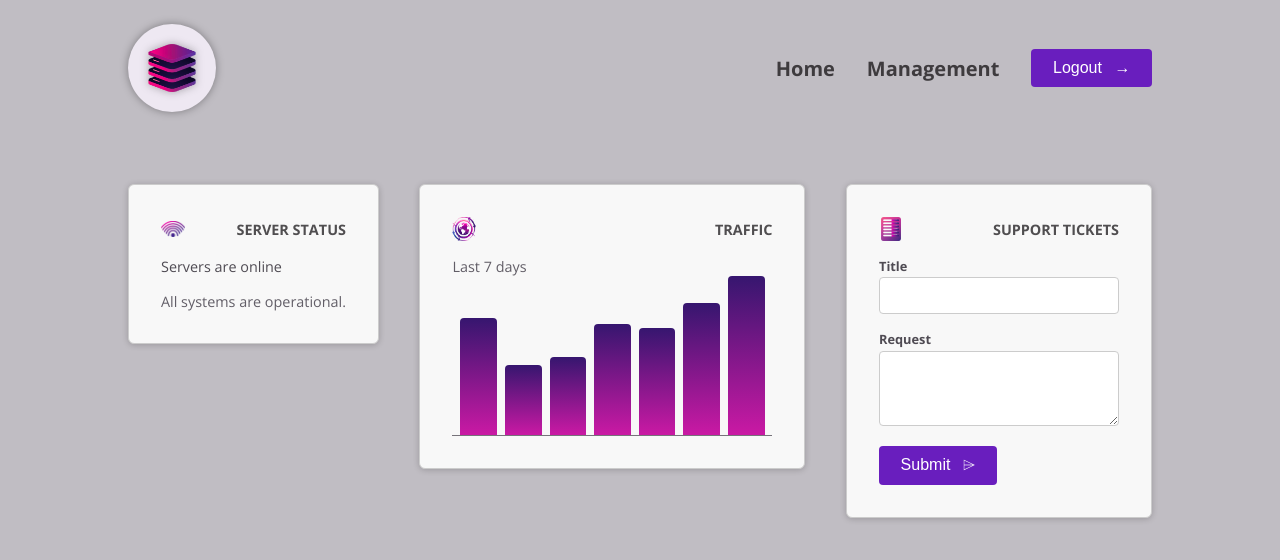
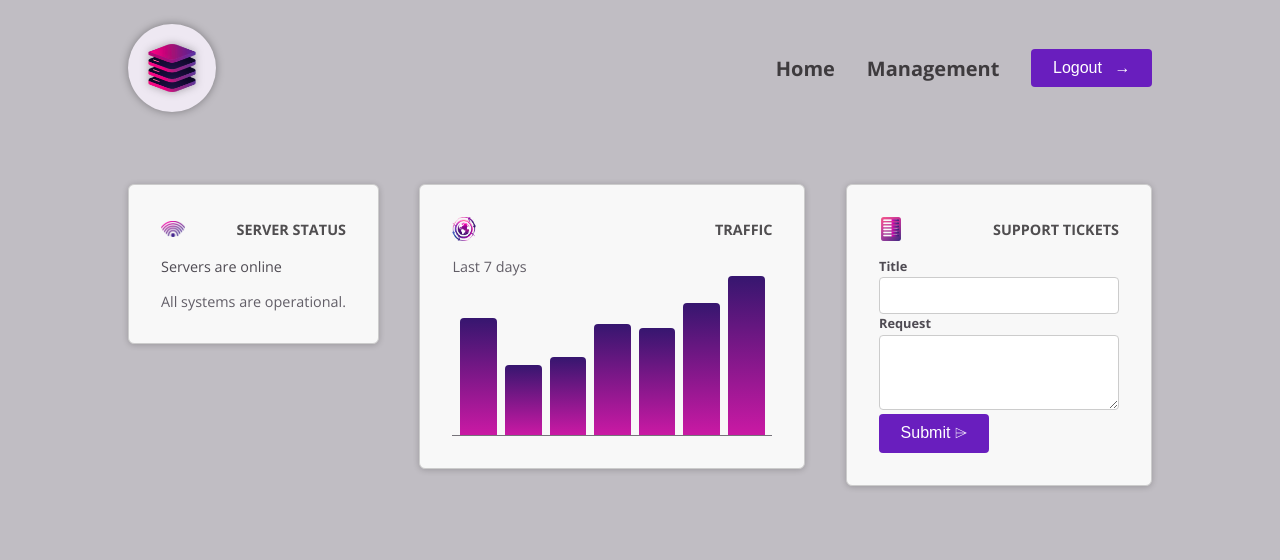
Before and after one commit to RichBurman/angular-component-deep-dive, an Angular app: page / in a window 1280 px wide. Shown: the top 560 px of the page. Built offline with nearby package versions, Linux system fonts and the light colour scheme.

Commit message:
feat: implement control component for form inputs and update button icon projection

```diff
--- a/src/app/dashboard/tickets/new-ticket/new-ticket.component.html
+++ b/src/app/dashboard/tickets/new-ticket/new-ticket.component.html
@@ -1,16 +1,14 @@
 <form>
-    <p>
-      <label>Title</label>
+    <app-control label="Title">
       <input name="title" id="title" />
-    </p>
-    <p>
-      <label>Request</label>
+    </app-control>
+    <app-control label="Request">
       <textarea name="request" id="request" rows="3"></textarea>
-    </p>
+    </app-control>
     <p>
       <button appButton>
           Submit
-          <span class="icon">⌲</span>
+          <span ngProjectAs="icon">⌲</span>
       </button>
     </p>
   </form>
--- a/src/app/dashboard/tickets/new-ticket/new-ticket.component.ts
+++ b/src/app/dashboard/tickets/new-ticket/new-ticket.component.ts
@@ -1,9 +1,10 @@
 import { Component } from '@angular/core';
+import { ControlComponent } from "../../../shared/control/control.component";
 
 @Component({
   selector: 'app-new-ticket',
   standalone: true,
-  imports: [],
+  imports: [ControlComponent],
   templateUrl: './new-ticket.component.html',
   styleUrl: './new-ticket.component.css'
 })
--- a/src/app/header/header.component.html
+++ b/src/app/header/header.component.html
@@ -14,7 +14,7 @@
         <li>
           <button appButton>
             Logout
-            <span class="icon">→</span>
+            <span ngProjectAs="icon">→</span>
           </button>
         </li>
       </ul>
--- a/src/app/shared/button/button.component.html
+++ b/src/app/shared/button/button.component.html
@@ -1,4 +1,6 @@
 <span>
     <ng-content />
 </span>
-    <ng-content select=".icon" />
+<span class="icon">
+    <ng-content select="icon" />
+</span>
--- a/src/app/shared/button/button.component.ts
+++ b/src/app/shared/button/button.component.ts
@@ -1,7 +1,7 @@
 import { Component } from '@angular/core';
 
 @Component({
-  selector: 'button[appButton]',
+  selector: 'button[appButton], a[appButton]',
   standalone: true,
   imports: [],
   templateUrl: './button.component.html',
--- /dev/null
+++ b/src/app/shared/control/control.component.html
@@ -0,0 +1,4 @@
+<p>
+    <label>{{ label() }}</label>
+    <ng-content select="input, textarea"/>
+</p>
--- /dev/null
+++ b/src/app/shared/control/control.component.ts
@@ -0,0 +1,13 @@
+import { Component, input } from '@angular/core';
+
+@Component({
+  selector: 'app-control',
+  standalone: true,
+  imports: [],
+  templateUrl: './control.component.html',
+  styleUrl: './control.component.css'
+})
+export class ControlComponent {
+
+  label = input.required<string>();
+}
```
Also changed, not shown: src/app/shared/control/control.component.css (added).
